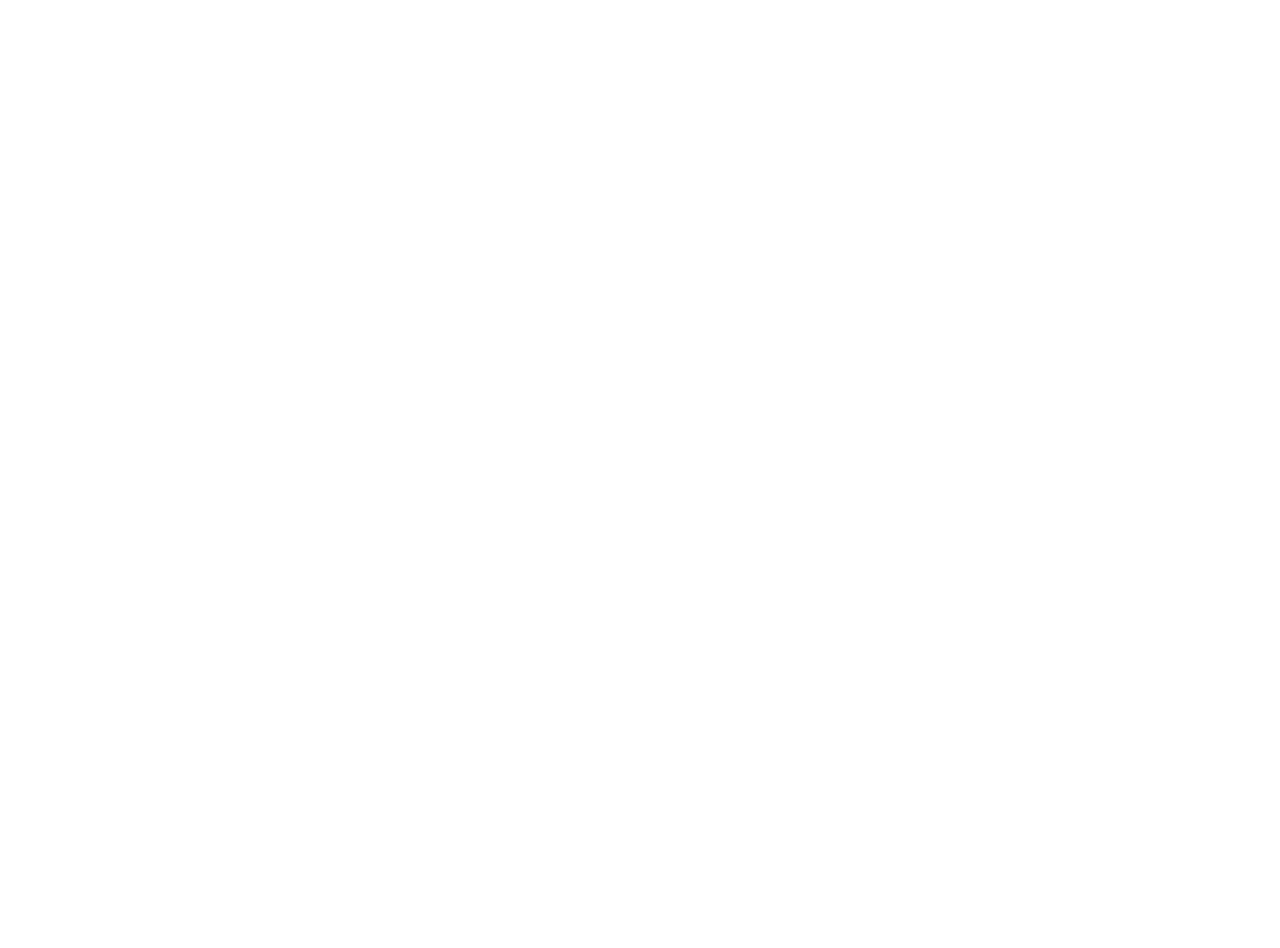
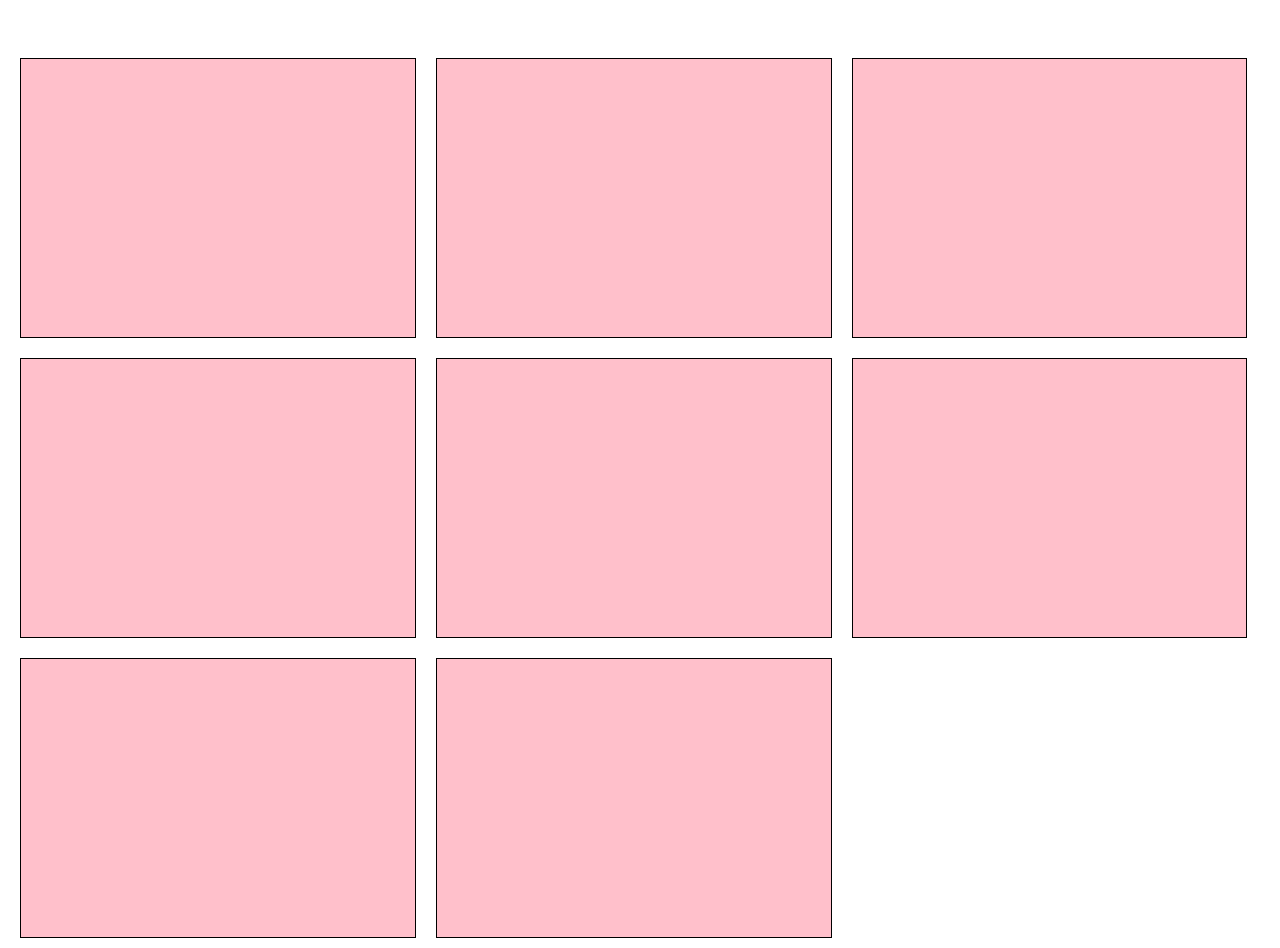
Before and after one commit to synvinkel/synvinkel-next, a Next.js app: page / in a window 1280 px wide. Shown: the part 230-1178 px from the top of the page. Before the commit the page ends 800 px from the top, so only its background shows below. Built offline with nearby package versions, Linux system fonts and the light colour scheme.

Commit message:
cards on mainpage

```diff
--- a/components/Header.js
+++ b/components/Header.js
@@ -30,7 +30,8 @@
             <style jsx>{`
 .header {
   max-width: 1600px;
-  margin: auto 50px;
+  margin: auto;
+  padding: 0 30px;
   display: flex;
   justify-content: space-between;
   padding-top: 50px;
@@ -87,7 +88,8 @@
 @media (max-width: 800px){
 
     .header {
-        margin: auto 30px;
+        padding: 0 20px;
+        margin-top: 20px;
     }
 
     .logo {
--- a/pages/index.js
+++ b/pages/index.js
@@ -10,6 +10,17 @@
 
      <Header />
 
+     <main>
+        <div className="card"><div></div></div>
+        <div className="card"><div></div></div>
+        <div className="card"><div></div></div>
+        <div className="card"><div></div></div>
+        <div className="card"><div></div></div>
+        <div className="card"><div></div></div>
+        <div className="card"><div></div></div>
+        <div className="card"><div></div></div>
+     </main>
+
       <style jsx>{`
 
 .home {
@@ -18,6 +29,27 @@
   height: 100vh;
 }
 
+main {
+  display: flex;
+  flex-wrap: wrap;
+}
+
+.card{
+  padding: 10px;
+  height: 300px;
+  width: 33%;
+}
+.card > div {
+  height: 100%;
+  border: 1px solid black;
+  background: pink;
+}
+
+@media (max-width: 800px){
+  .card {
+    width: 100%;
+  }
+}
 
     `}</style>
     </div>
```
